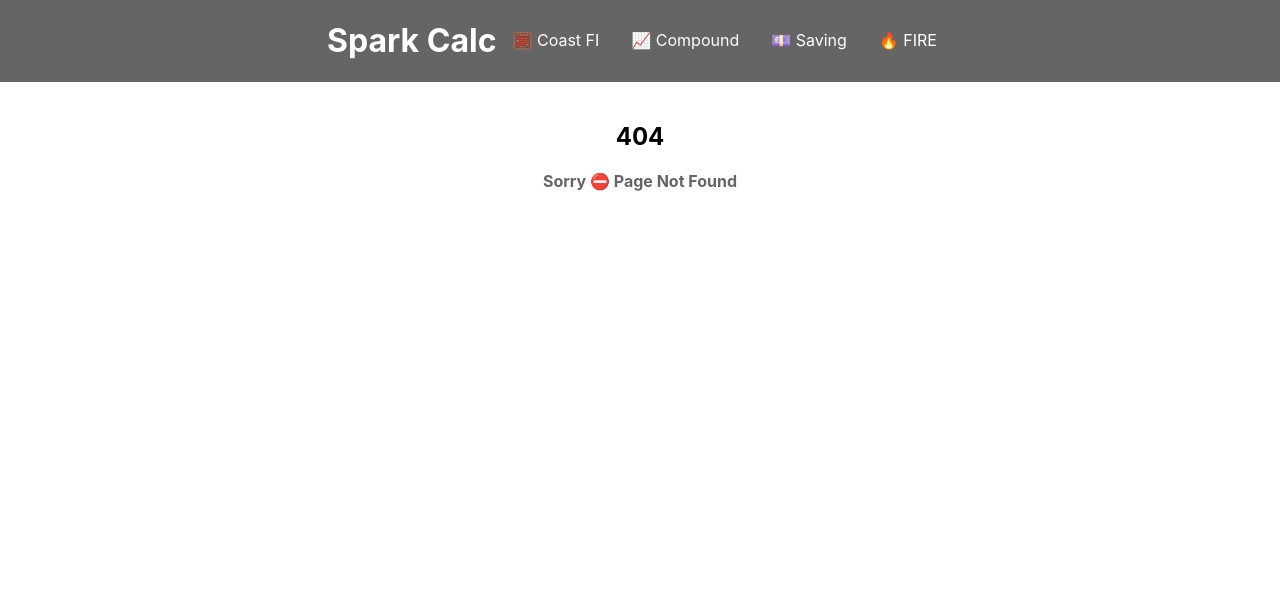
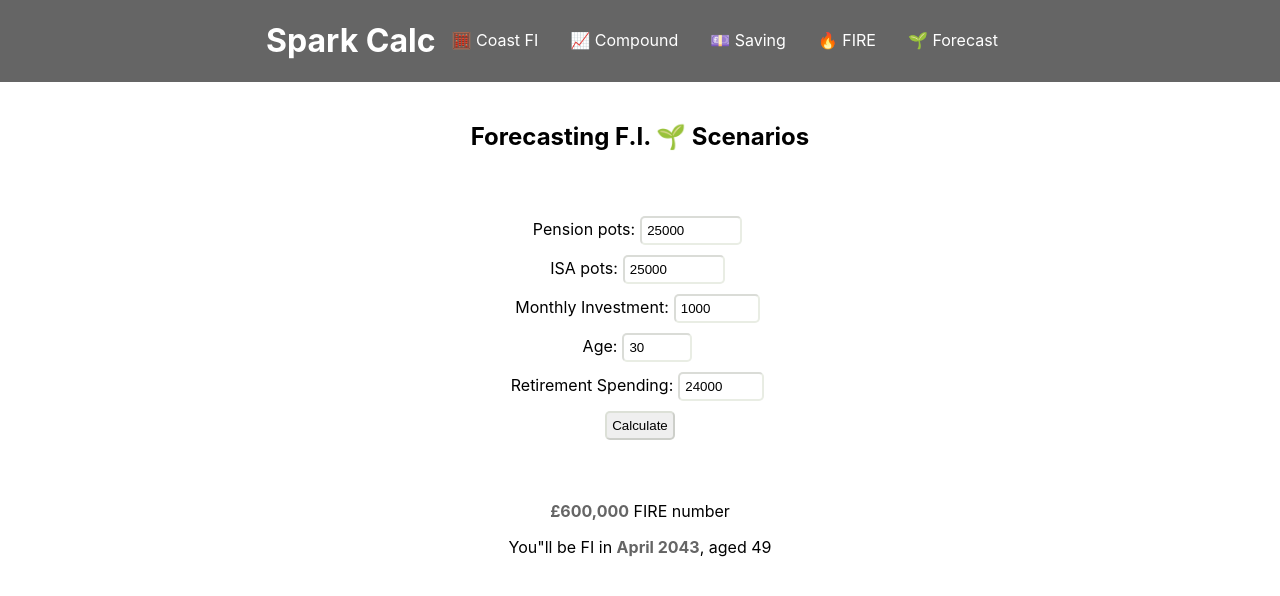
Before and after one commit to nyakeh/spark-calc, a React (Create React App) app: page /forecast in a window 1280 px wide. Before the commit this address had no page. Shown: the top 596 px of the page. Built offline with nearby package versions, Linux system fonts and the light colour scheme.

Commit message:
New page to visualise more complex scenario builder

```diff
--- a/src/App.tsx
+++ b/src/App.tsx
@@ -21,6 +21,9 @@ function App() {
             <li>
                 <Link to="/fire">&#128293; FIRE</Link>
             </li>
+            <li>
+                <Link to="/forecast">&#127793; Forecast</Link>
+            </li>
           </ul>
         </nav>
       </header>
--- /dev/null
+++ b/src/Forecast.tsx
@@ -0,0 +1,112 @@
+import { useState } from "react";
+import { Pound } from "./Pound";
+import "./App.css";
+
+function Forecast() {
+  const [pensionPot, setPensionPot] = useState(25000);
+  const [isaPot, setIsaPot] = useState(25000);
+  const [monthlyPensionContribution, setMonthlyPensionContribution] = useState(1000);
+  const [age, setAge] = useState(30);
+  const [annualSpend, setAnnualSpend] = useState(24000);
+
+  const [fireNumber, setFireNumber] = useState(600000);
+  const [fireAge, setFireAge] = useState(49);
+  const [fiDate, setFiDate] = useState("April 2043");
+  const [interestEarned, setInterestEarned] = useState(351374);
+
+  const reCalculate = (event: React.FormEvent<HTMLFormElement>) => {
+    event.preventDefault();
+
+    let fireTarget = annualSpend * 25;
+    let annualContribution = monthlyPensionContribution * 12;
+    let tempNetWorth = pensionPot+isaPot;
+    let yearCount = 0;
+
+    while (tempNetWorth < fireTarget) {
+      let futureValue = tempNetWorth * Math.pow(1.07, 1);
+      tempNetWorth = futureValue + annualContribution;
+      yearCount++;
+    }
+    let fiDate = new Date(new Date().setFullYear(new Date().getFullYear() + yearCount));
+    let dateFormatted = fiDate.toLocaleString("default",{ month: "long", year: "numeric"});
+    setFiDate(dateFormatted);
+    setFireNumber(fireTarget);
+    setFireAge(age+yearCount);
+    setInterestEarned(tempNetWorth - (pensionPot + isaPot + annualContribution * yearCount));
+  };
+
+  return (
+    <div>
+      <section className="App-main">
+        <h2>Forecasting F.I. &#127793; Scenarios</h2>
+      </section>
+
+      <section className="App-main">
+        <form onSubmit={reCalculate}>
+          <label>
+            Pension pots:
+            <input
+              type="number"
+              value={pensionPot}
+              onChange={(e) => setPensionPot(Number(e.target.value))}
+              min={0}
+              max={9999999}
+            />
+          </label>
+          <label>
+            ISA pots:
+            <input
+              type="number"
+              value={isaPot}
+              onChange={(e) => setIsaPot(Number(e.target.value))}
+              min={0}
+              max={9999999}
+            />
+          </label>
+          <label>
+            Monthly Investment:
+            <input
+              type="number"
+              value={monthlyPensionContribution}
+              onChange={(e) => setMonthlyPensionContribution(Number(e.target.value))}
+              min={1}
+              max={50000}
+            />
+          </label>
+          <label>
+            Age:
+            <input
+              type="number"
+              value={age}
+              onChange={(e) => setAge(Number(e.target.value))}
+              min={1}
+              max={100}
+            />
+          </label>
+          <label>
+            Retirement Spending:
+            <input
+              type="number"
+              value={annualSpend}
+              onChange={(e) => setAnnualSpend(Number(e.target.value))}
+              min={1}
+              max={50000}
+            />
+          </label>
+          <input type="submit" value="Calculate" />
+        </form>
+      </section>
+
+      <section className="App-main">
+        <p>
+          <span>{Pound.format(fireNumber)}</span> FIRE number
+        </p>
+        <p>
+          You"ll be FI in <span>{fiDate}</span>, aged {fireAge}
+        </p>
+      </section>
+    </div>
+  );
+}
+
+export default Forecast;
--- a/src/index.tsx
+++ b/src/index.tsx
@@ -7,6 +7,7 @@ import Coast from "./Coast";
 import Compound from "./Compound";
 import Saving from "./Saving";
 import Fire from "./Fire";
+import Forecast from "./Forecast";
 import NotFound from "./NotFound";
 
 const root = ReactDOM.createRoot(
@@ -21,6 +22,7 @@ root.render(
           <Route path="compound" element={<Compound />} />
           <Route path="saving" element={<Saving />} />
           <Route path="fire" element={<Fire />} />
+          <Route path="forecast" element={<Forecast />} />
           <Route path="*" element={<NotFound />} />
         </Route>
       </Routes>
```
